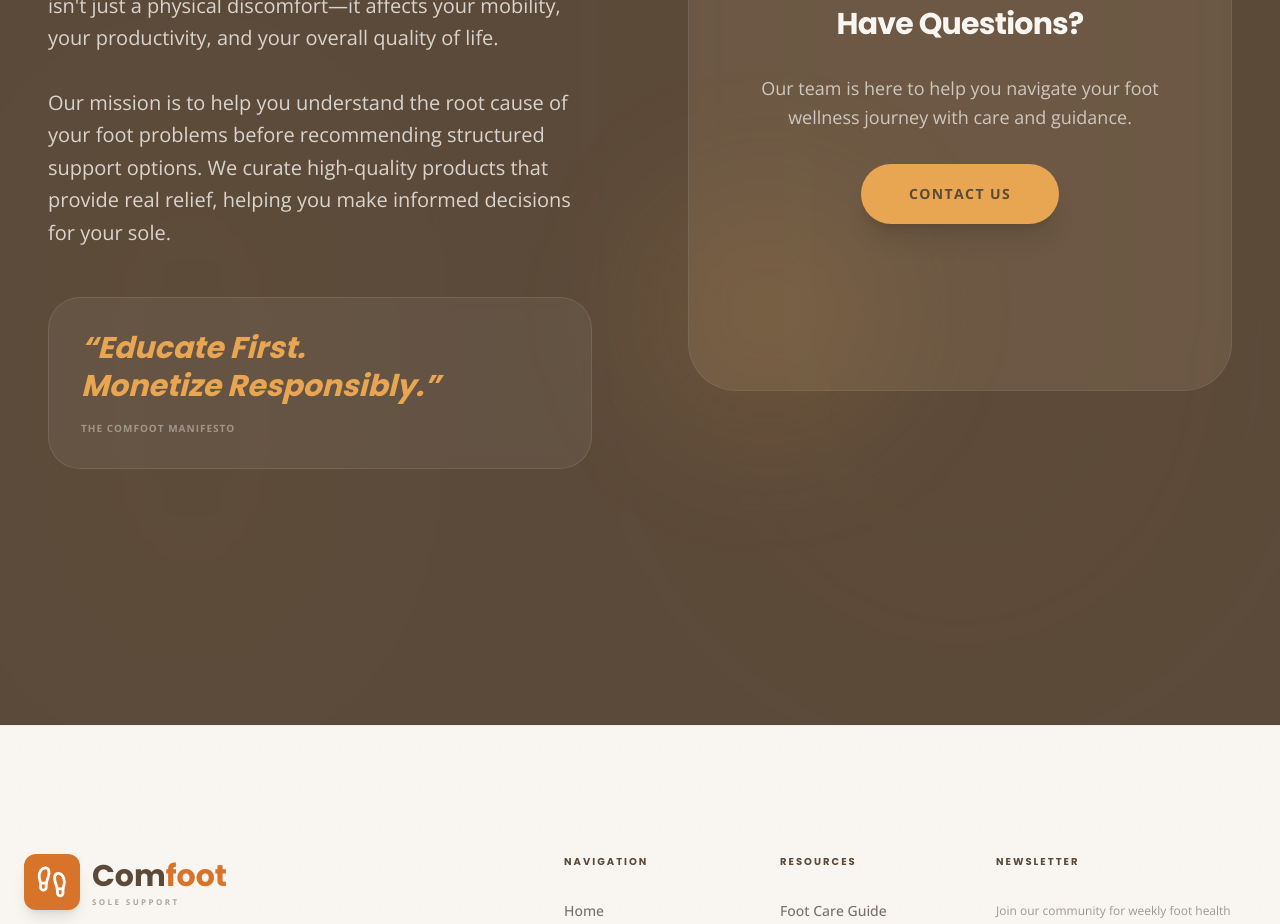
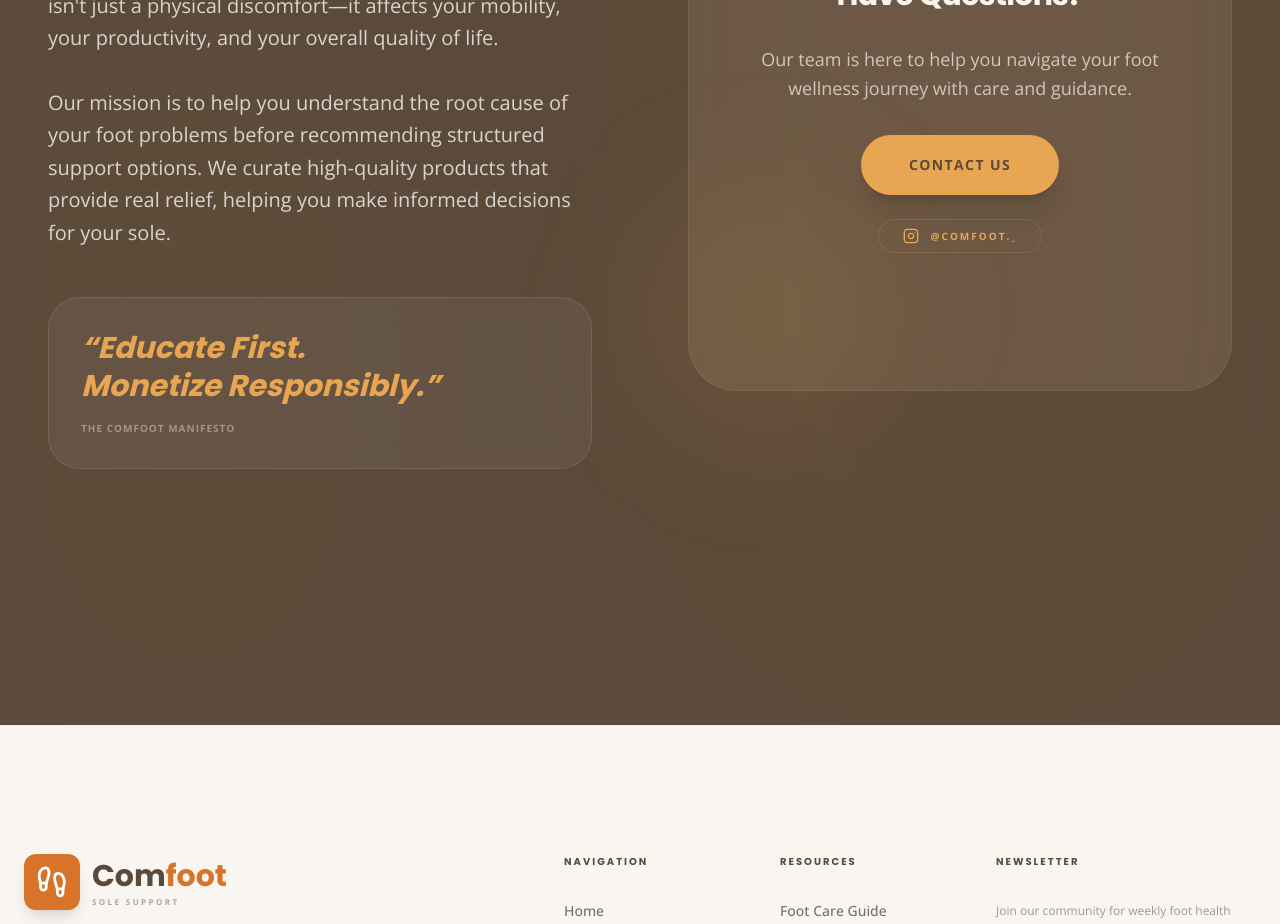
Before and after one commit to prabalagrawal/Comfoot-web, a React (Vite) app: page / in a window 1280 px wide. Shown: the part 10100-11024 px from the top of the page. Built offline with nearby package versions, Linux system fonts and the light colour scheme.

Commit message:
feat(ConditionDetailView): Add scroll progress indicator
Introduces a visual indicator on the Condition Detail View to show the user their reading progress. This enhances user experience by providing better navigation and context within longer content sections.

```diff
--- a/src/App.tsx
+++ b/src/App.tsx
@@ -420,6 +420,18 @@ const ConditionCard: React.FC<{
 };
 
 const ConditionDetailView: React.FC<{ condition: Condition; onBack: () => void }> = ({ condition, onBack }) => {
+  const contentRef = React.useRef<HTMLDivElement>(null);
+  const { scrollYProgress } = useScroll({
+    target: contentRef,
+    offset: ["start center", "end center"]
+  });
+
+  const scaleY = useSpring(scrollYProgress, {
+    stiffness: 100,
+    damping: 30,
+    restDelta: 0.001
+  });
+
   useEffect(() => {
     window.scrollTo(0, 0);
   }, []);
@@ -443,7 +455,7 @@ const ConditionDetailView: React.FC<{ condition: Condition; onBack: () => void }
         </button>
 
         <div className="grid lg:grid-cols-12 gap-16">
-          <div className="lg:col-span-8">
+          <div className="lg:col-span-8" ref={contentRef}>
             <div className="flex items-center gap-3 mb-6">
               <span className="h-px w-12 bg-brand-orange" />
               <span className="text-brand-orange font-bold uppercase tracking-[0.25em] text-[10px]">In-Depth Analysis</span>
@@ -523,8 +535,27 @@ const ConditionDetailView: React.FC<{ condition: Condition; onBack: () => void }
           </div>
 
           <div className="lg:col-span-4">
-            <div className="sticky top-32 space-y-8">
-              <div className="bg-white p-10 rounded-[3rem] border border-brand-brown/5 shadow-xl relative overflow-hidden">
+            <div className="sticky top-32 flex gap-8 items-start">
+              {/* Vertical Scroll Progress Indicator */}
+              <div className="hidden lg:flex flex-col items-center gap-4 py-8 h-[450px] shrink-0">
+                <span className="text-[9px] font-bold uppercase tracking-[0.25em] text-brand-taupe/40 [writing-mode:vertical-lr] rotate-180">Reading Progress</span>
+                <div className="w-1 flex-1 bg-brand-brown/5 rounded-full overflow-hidden relative">
+                  <motion.div
+                    className="absolute top-0 left-0 right-0 bg-brand-orange origin-top rounded-full"
+                    style={{ height: '100%', scaleY }}
+                  />
+                </div>
+                <div className="w-2 h-2 rounded-full border-2 border-brand-orange/20 flex items-center justify-center">
+                  <motion.div
+                    className="w-1 h-1 rounded-full bg-brand-orange"
+                    animate={{ scale: [1, 1.5, 1] }}
+                    transition={{ duration: 2, repeat: Infinity }}
+                  />
+                </div>
+              </div>
+
+              <div className="flex-1 space-y-8">
+                <div className="bg-white p-10 rounded-[3rem] border border-brand-brown/5 shadow-xl relative overflow-hidden">
                 <div className="absolute top-0 right-0 w-32 h-32 bg-brand-orange/5 rounded-full -mr-16 -mt-16 blur-2xl" />
 
                 <div className="flex items-center gap-3 mb-8">
@@ -576,6 +607,7 @@ const ConditionDetailView: React.FC<{ condition: Condition; onBack: () => void }
             </div>
           </div>
         </div>
+      </div>
       </div>
     </motion.div>
   );
@@ -1634,9 +1666,20 @@ export default function App() {
                   </div>
                   <h3 className="text-3xl font-display font-bold text-brand-beige">Have Questions?</h3>
                   <p className="text-lg opacity-70 font-light leading-relaxed">Our team is here to help you navigate your foot wellness journey with care and guidance.</p>
-                  <button className="bg-brand-gold text-brand-brown px-12 py-5 rounded-full text-sm font-bold uppercase tracking-widest hover:bg-brand-beige hover:text-brand-brown transition-all shadow-xl active:scale-95">
-                    Contact Us
-                  </button>
+                  <div className="flex flex-col items-center gap-6">
+                    <a href="mailto:hello@comfoot.in" className="bg-brand-gold text-brand-brown px-12 py-5 rounded-full text-sm font-bold uppercase tracking-widest hover:bg-brand-beige hover:text-brand-brown transition-all shadow-xl active:scale-95">
+                      Contact Us
+                    </a>
+                    <a
+                      href="https://www.instagram.com/comfoot._/"
+                      target="_blank"
+                      rel="noopener noreferrer"
+                      className="flex items-center gap-3 text-brand-gold hover:text-brand-beige transition-all group/insta px-6 py-2 rounded-full border border-brand-gold/20 hover:border-brand-beige/40"
+                    >
+                      <Instagram className="w-4 h-4 group-hover/insta:rotate-12 transition-transform" />
+                      <span className="text-[10px] font-bold uppercase tracking-[0.2em]">@comfoot._</span>
+                    </a>
+                  </div>
                 </div>
               </div>
 
```
